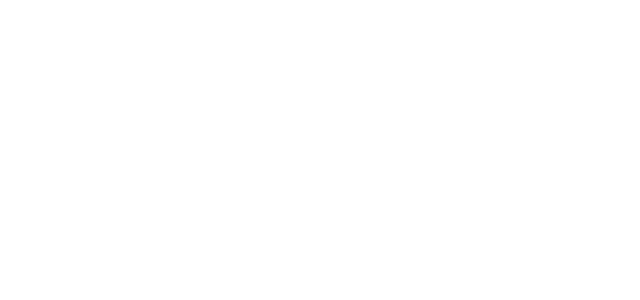
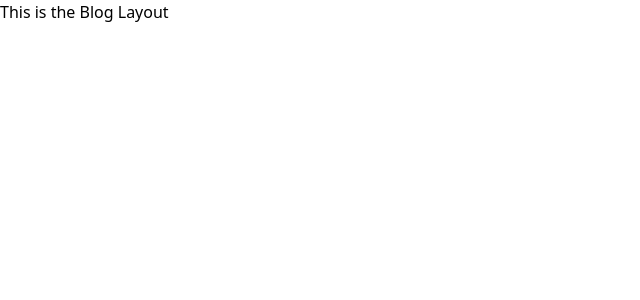
Before and after one commit to RandonSRProctor/personal-web-site-2024, a React (Vite) app: page /Blog in a window 1280 px wide. Before the commit this address had no page. Shown: the top 300 px of the page, without its empty margins (0-640 px from the left). Built offline with nearby package versions, Linux system fonts and the light colour scheme.

Commit message:
Created Blog component and set up in app with routing.

```diff
--- a/src/App.tsx
+++ b/src/App.tsx
@@ -3,6 +3,7 @@
 import { Route, Routes } from 'react-router';
 import { Career } from './Components/Career/Career';
 import { Apps } from './Components/Apps/Apps';
+import { Blog } from './Components/Blog/Blog';
 
 function App() {
   return (
@@ -11,6 +12,7 @@
       <Route path="RAD" element={<RAD />} />
       <Route path="Career" element={<Career />} />
       <Route path="Apps" element={<Apps />} />
+      <Route path="Blog" element={<Blog />} />
     </Routes>
   );
 }
--- /dev/null
+++ b/src/Components/Blog/Blog.tsx
@@ -0,0 +1,3 @@
+export const Blog = () => {
+  return <p>This is the Blog Layout</p>;
+};
--- a/src/Components/Landing/Landing.tsx
+++ b/src/Components/Landing/Landing.tsx
@@ -18,7 +18,7 @@
                 <Link className="p-1 flex hover:underline" to="/Apps">
                   Apps
                 </Link>
-                <Link className="p-1 flex hover:underline" to="/RAD">
+                <Link className="p-1 flex hover:underline" to="/Blog">
                   Blog
                 </Link>
               </ul>
```
